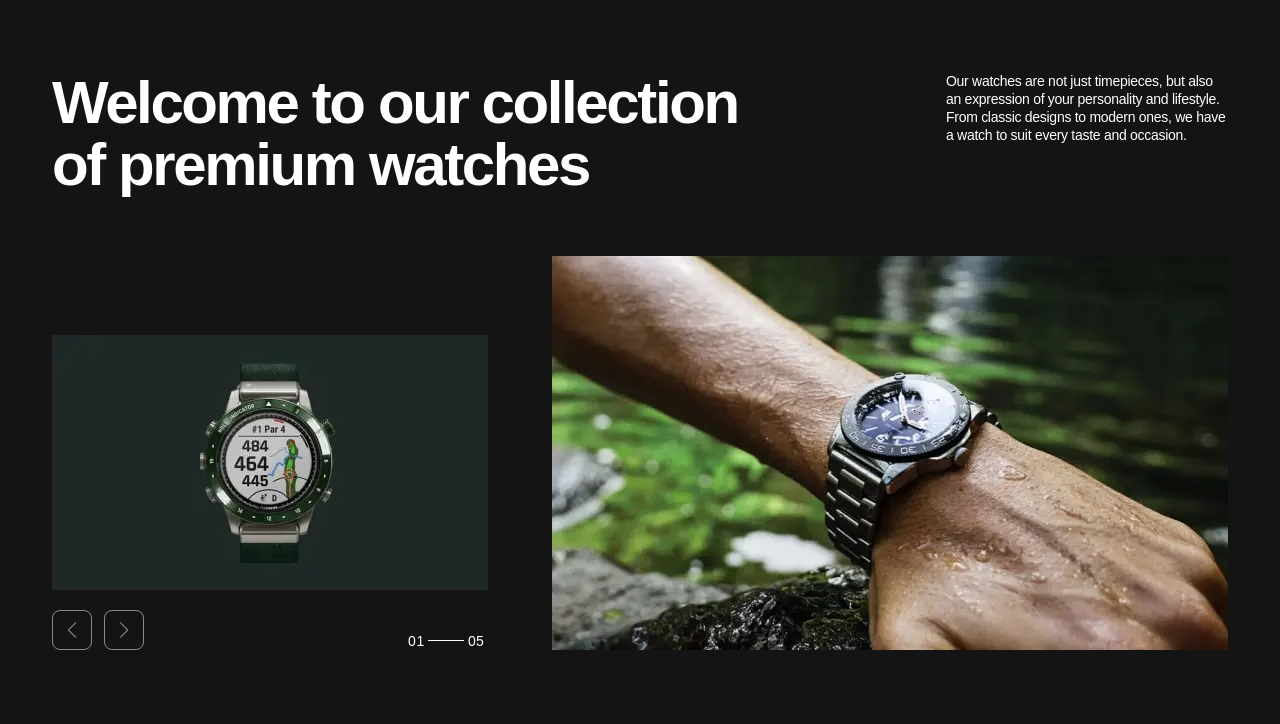
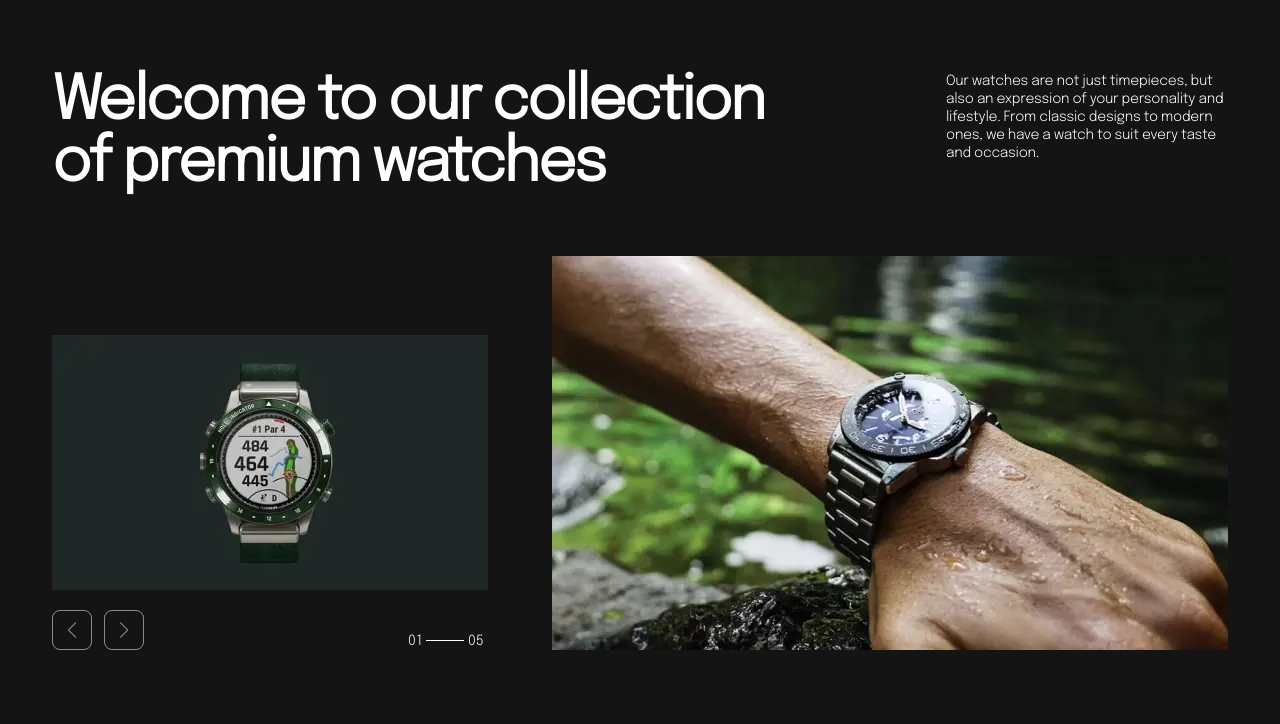
Before and after one commit to Kilsor/team-project, a website built with Vite: page src/index.html in a window 1280 px wide. Shown: the part 76-800 px from the top of the page. Built offline with nearby package versions, Linux system fonts and the light colour scheme; files whose address does not match are found by name.

Commit message:
fix fonts

```diff
--- a/src/css/base/root.css
+++ b/src/css/base/root.css
@@ -20,5 +20,5 @@
 
 @font-face {
   font-family: 'Epilogue';
-  src: url('.../fonts/Epilogue-Light.ttf') format('truetype');
+  src: url('/fonts/Epilogue-Light.ttf') format('truetype');
 }
```
